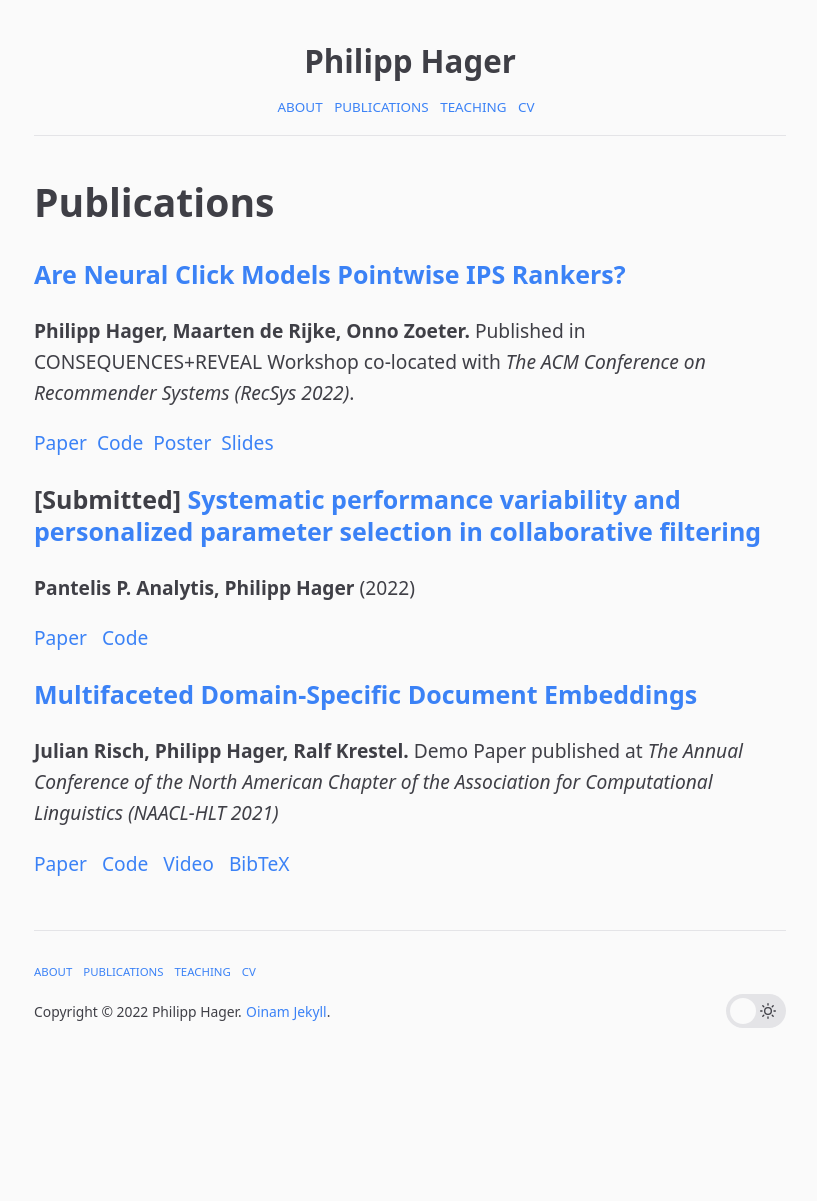
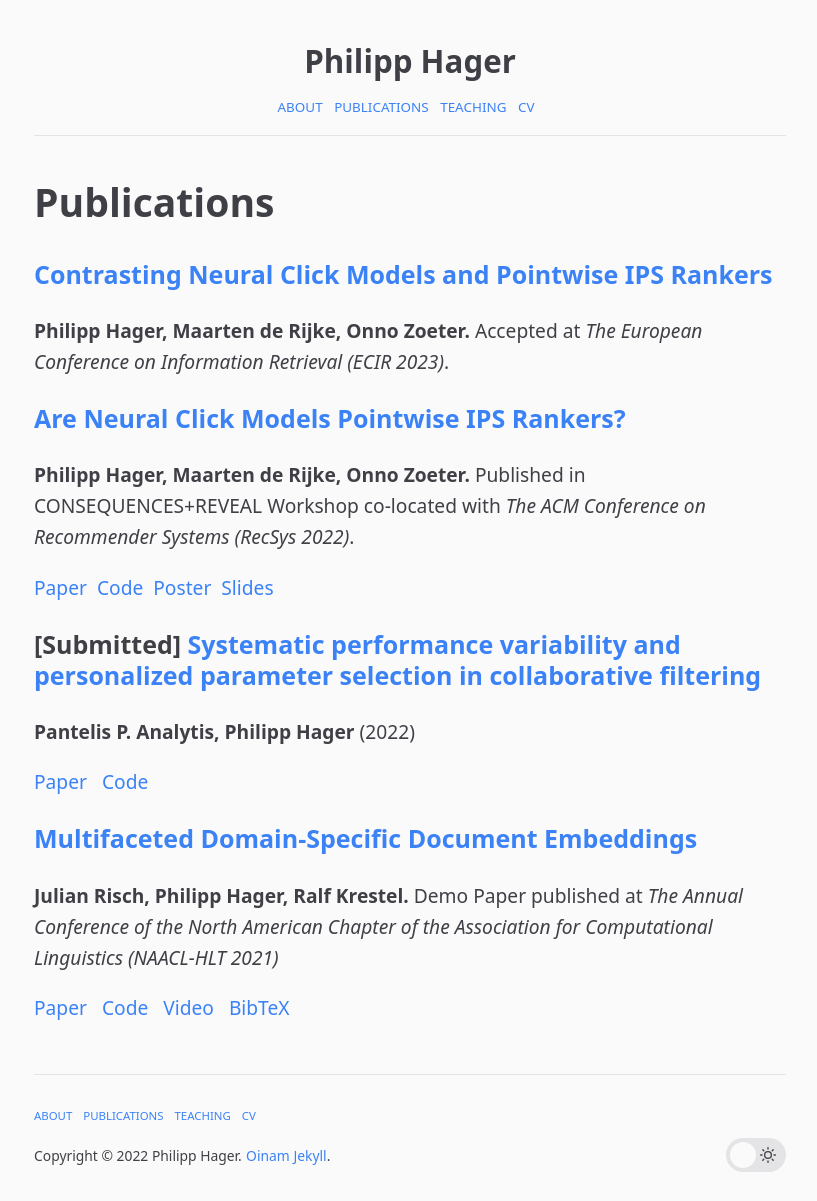
Before and after one commit to philipphager/philipphager.github.io, a Jekyll site: the page built from publications.md, in a window 1280 px wide. Shown: the whole page, without its empty margins (230-1047 px from the left). Built offline with Jekyll 4.4.1, drawn with Linux system fonts in a browser that asks for light colours; before the commit the page ends 1056 px from its top, so only the background shows below that.

Commit message:
Update publications.md

```diff
--- a/publications.md
+++ b/publications.md
@@ -3,6 +3,10 @@ layout: page
 title: Publications
 permalink: /publications/
 ---
+
+### [Contrasting Neural Click Models and Pointwise IPS Rankers]()
+**Philipp Hager, Maarten de Rijke, Onno Zoeter.**
+Accepted at *The European Conference on Information Retrieval (ECIR 2023)*.
 
 ### [Are Neural Click Models Pointwise IPS Rankers?](/assets/papers/2022-cm-vs-ips.pdf)
 **Philipp Hager, Maarten de Rijke, Onno Zoeter.**
```
